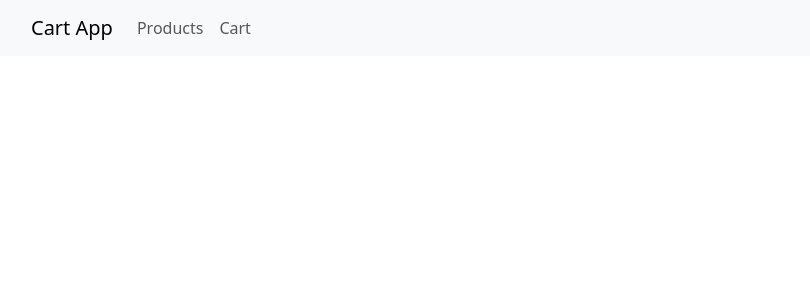
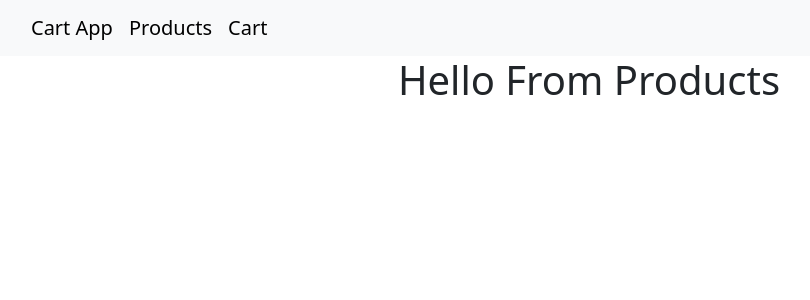
Before and after one commit to SamRizk194/E-commerce, a React (Create React App) app: page / in a window 1280 px wide. Shown: the top 300 px of the page, without its empty margins (51-861 px from the left). Built offline with nearby package versions, Linux system fonts and the light colour scheme.

Commit message:
adding routing to navbar section

```diff
--- a/src/App.js
+++ b/src/App.js
@@ -1,10 +1,17 @@
 import "./App.css";
 import AppNavbar from "./components/AppNavbar";
+import { Route, Routes } from "react-router-dom";
+import Products from "./components/Products";
+import Cart from "./components/Cart";
 
 function App() {
   return (
     <div className="App">
       <AppNavbar />
+      <Routes>
+        <Route path="/" element={<Products />} />
+        <Route path="cart" element={<Cart />} />
+      </Routes>
     </div>
   );
 }
--- a/src/components/AppNavbar.js
+++ b/src/components/AppNavbar.js
@@ -1,18 +1,25 @@
 import Container from "react-bootstrap/Container";
 import Nav from "react-bootstrap/Nav";
 import Navbar from "react-bootstrap/Navbar";
+import { Link } from "react-router-dom";
 
 function AppNavbar() {
   return (
     <>
       <Navbar expand="lg" className="bg-body-tertiary">
         <Container>
-          <Navbar.Brand href="#home">Cart App</Navbar.Brand>
+          <Link to="/" className="navbar-brand">
+            Cart App
+          </Link>
           <Navbar.Toggle aria-controls="basic-navbar-nav" />
           <Navbar.Collapse id="basic-navbar-nav">
             <Nav className="me-auto">
-              <Nav.Link href="#home">Products</Nav.Link>
-              <Nav.Link href="#link">Cart</Nav.Link>
+              <Link to="/" className="navbar-brand">
+                Products
+              </Link>
+              <Link to="cart" className="navbar-brand">
+                Cart
+              </Link>
             </Nav>
           </Navbar.Collapse>
         </Container>
--- a/src/components/Cart.js
+++ b/src/components/Cart.js
@@ -0,0 +1,4 @@
+function Cart() {
+  return <h1> Hello From cart</h1>;
+}
+export default Cart;
--- a/src/components/Products.js
+++ b/src/components/Products.js
@@ -0,0 +1,4 @@
+function Products() {
+  return <h1> Hello From Products</h1>;
+}
+export default Products;
--- a/src/index.js
+++ b/src/index.js
@@ -4,11 +4,14 @@ import "./index.css";
 import App from "./App";
 import reportWebVitals from "./reportWebVitals";
 import "bootstrap/dist/css/bootstrap.min.css";
+import { BrowserRouter } from "react-router-dom";
 
 const root = ReactDOM.createRoot(document.getElementById("root"));
 root.render(
   <React.StrictMode>
-    <App />
+    <BrowserRouter>
+      <App />
+    </BrowserRouter>
   </React.StrictMode>
 );
 
```
